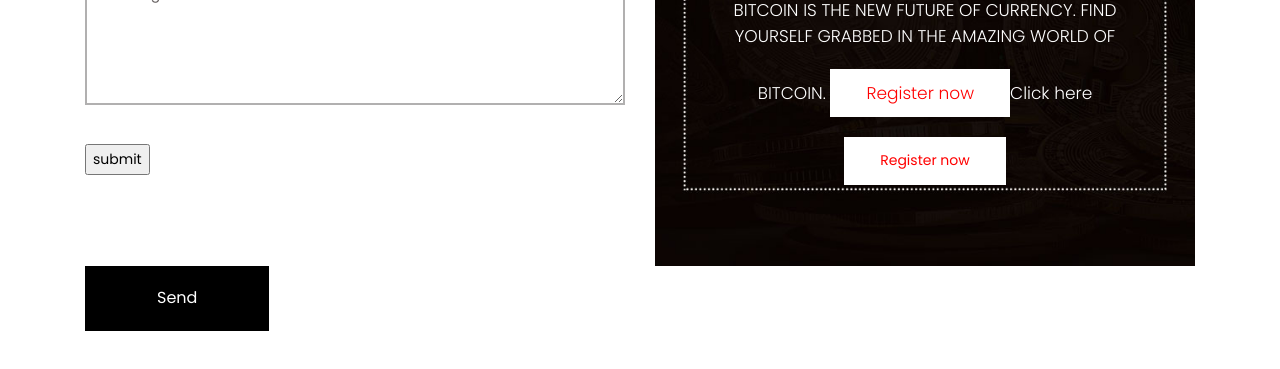
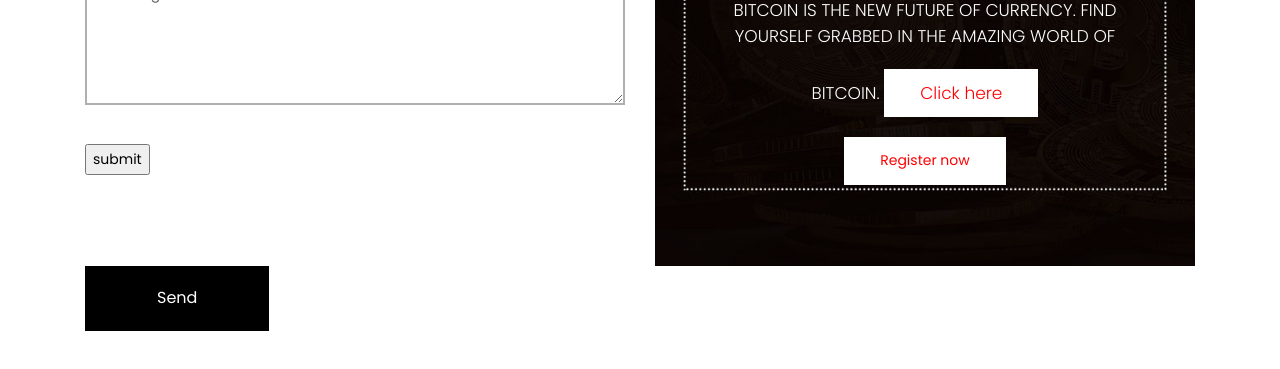
Before and after one commit to ishita2516/website, a plain HTML site: page contact.html in a window 1280 px wide. Shown: the part 691-1060 px from the top of the page. Drawn offline with nearby package versions, Linux system fonts and the light colour scheme; a script that the page names is missing.

Commit message:
Update contact.html

```diff
--- a/contact.html
+++ b/contact.html
@@ -205,7 +205,7 @@ return passed;
           <div class="Register">
           	<h3>Get started today widh digital money bitcon</h3>
           	<p>BITCOIN IS THE NEW FUTURE OF CURRENCY. FIND YOURSELF GRABBED IN THE AMAZING WORLD OF BITCOIN.
-             <a href="prgrmj.html">Register now</a>Click here</a> </p>
+             <a href="prgrmj.html">Click here</a></a> </p>
           	<a href="#">Register now</a>
           </div>
         </div>
```
